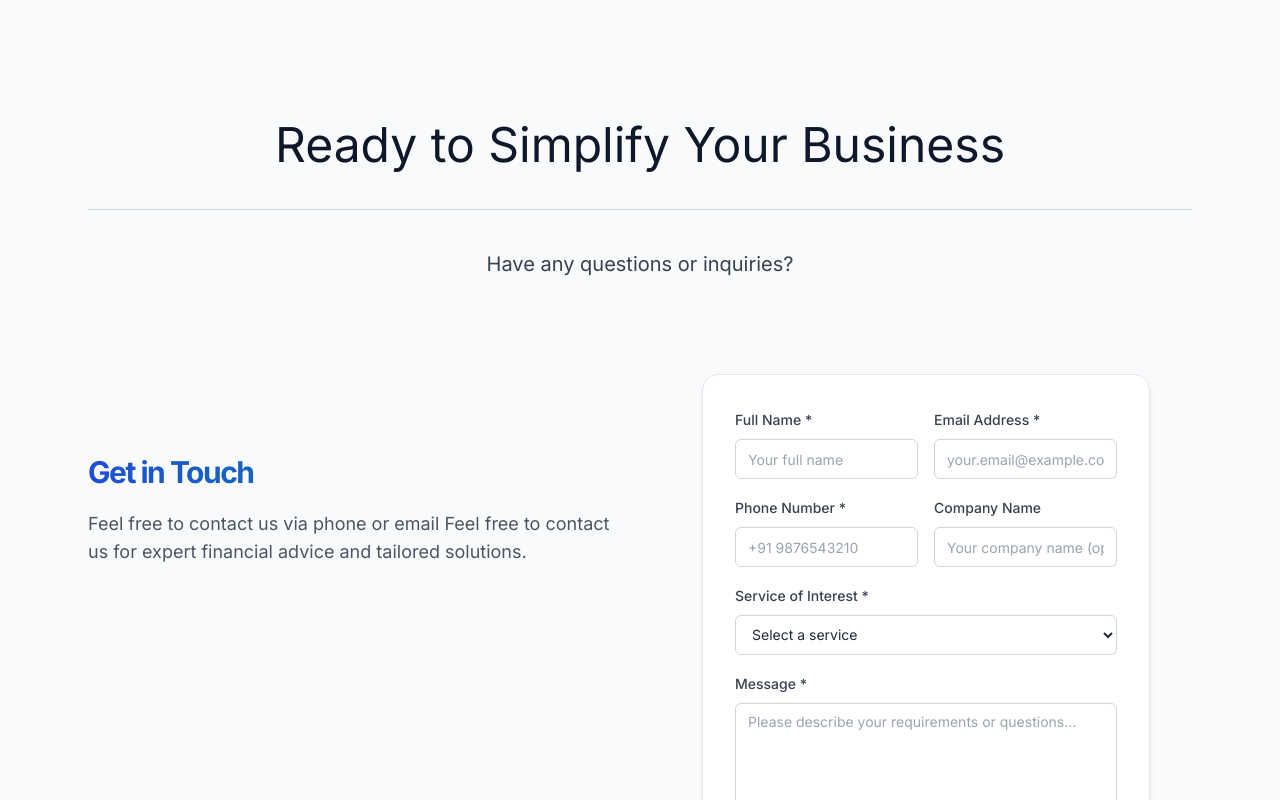
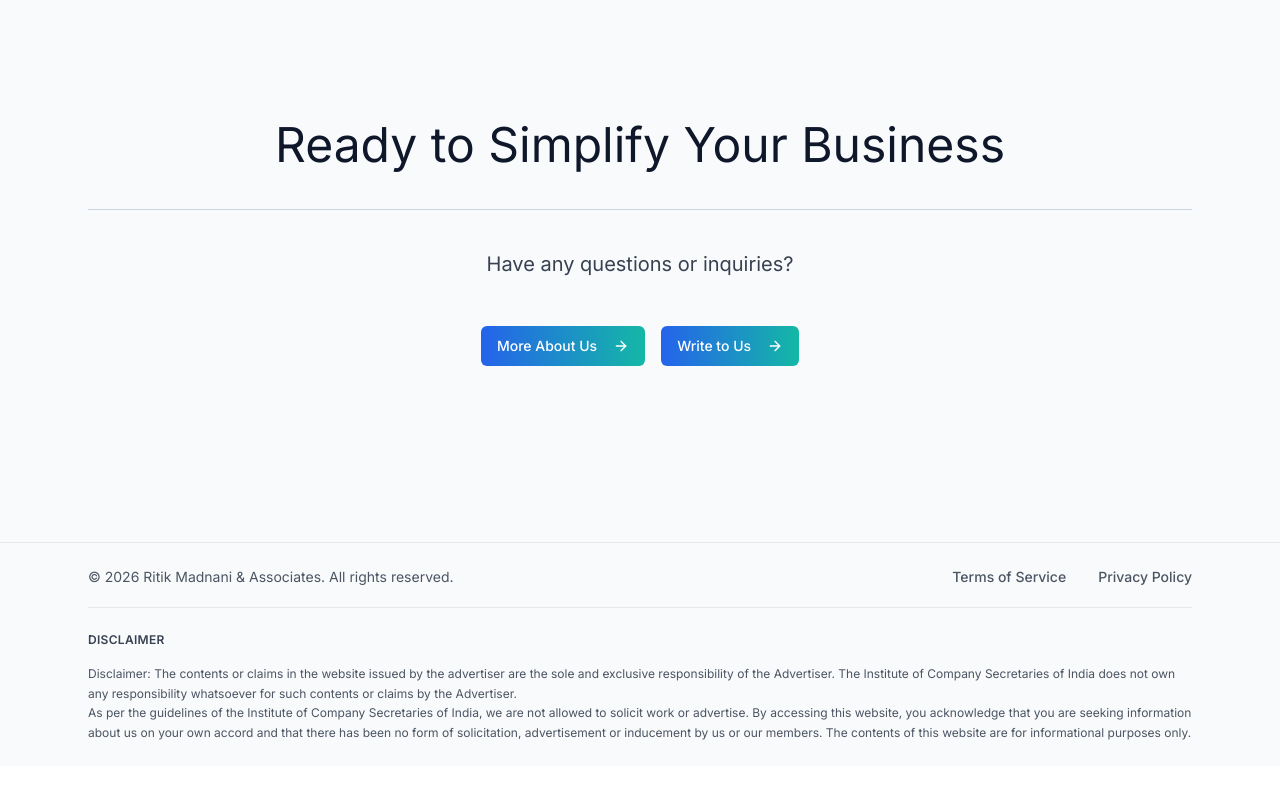
Before and after one commit to Yash4898/ritik-madnani-website, a Next.js app: page / in a window 1280 px wide. Shown: the part 1560-2360 px from the top of the page. After the commit the page ends 2326 px from the top, so only its background shows below. Built offline with nearby package versions, Linux system fonts and the light colour scheme.

Commit message:
Website UI Enhancement #1
-Added two buttons in cta section routing to the "About" and "Contact" Page

```diff
--- a/app/page.tsx
+++ b/app/page.tsx
@@ -122,45 +122,39 @@ export default function Home() {
     </div>
   </div>
 </section>
-<section id="contact" className="w-full py-24 md:py-40 bg-slate-50">
-  <div className="container max-w-6xl mx-auto px-4 md:px-6">
+<section className="w-full py-24 md:py-40 bg-slate-50">
+  <div className="container max-w-6xl mx-auto px-4 md:px-6 mb-15">
     {/* Top heading + sub text */}
     <h1 className="text-5xl text-center text-slate-900 mb-10">
       Ready to Simplify Your Business
     </h1>
     <div className="w-full border-t border-slate-300 pb-10" />
-    <p className="text-center md:text-xl text-gray-700 max-w-2xl mx-auto mb-24">
+    <p className="text-center md:text-xl text-gray-700 max-w-2xl mx-auto mb-12">
     Have any questions or inquiries?
     </p>
+    <div className="flex flex-row justify-center  gap-4">
+      <Button
+        className="bg-gradient-to-r from-blue-600 to-teal-500 hover:from-blue-700 hover:to-teal-600 text-white border-0"
+        asChild
+      >
+        <Link href="/about">More About Us
+        <ArrowRight className="ml-2 h-4 w-4" /></Link>
+      </Button>
 
-    {/* Main content (two columns) */}
-    <div className="grid gap-10 lg:grid-cols-2 items-start">
-      {/* Left: text + contact info */}
-      <motion.div
-        initial={{ opacity: 0, y: 20 }}
-        whileInView={{ opacity: 1, y: 0 }}
-        viewport={{ once: true }}
-        transition={{ duration: 0.5 }}
-        className="space-y-5"
+      <Button
+        className="bg-gradient-to-r from-blue-600 to-teal-500 hover:from-blue-700 hover:to-teal-600 text-white border-0"
+        asChild
       >
-        <h2 className="text-3xl font-bold tracking-tighter sm:text-3xl bg-clip-text text-transparent bg-gradient-to-r from-blue-700 to-teal-600 mt-20">
-          Get in Touch
-        </h2>
-        <div>
-        <p className="text-gray-600 md:text-lg mt-2">
-        Feel free to contact us via phone or email  Feel free to contact us for expert financial advice and tailored solutions.
-        </p>
-        </div>
-      </motion.div>
-
-      {/* Right: form card */}
-      <div className="flex justify-center">
-        <div className="w-full max-w-md">
-          <ContactForm />
-        </div>
-      </div>
+        <Link href="/contact">Write to Us
+        <ArrowRight className="ml-2 h-4 w-4" /></Link>
+      </Button>
     </div>
   </div>
+  <section className="py-2">
+
+</section>
+
+
 </section>
 
 </main>
```
